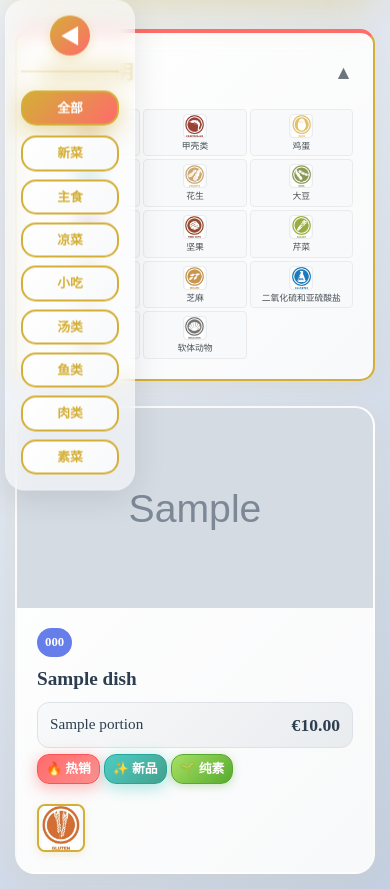
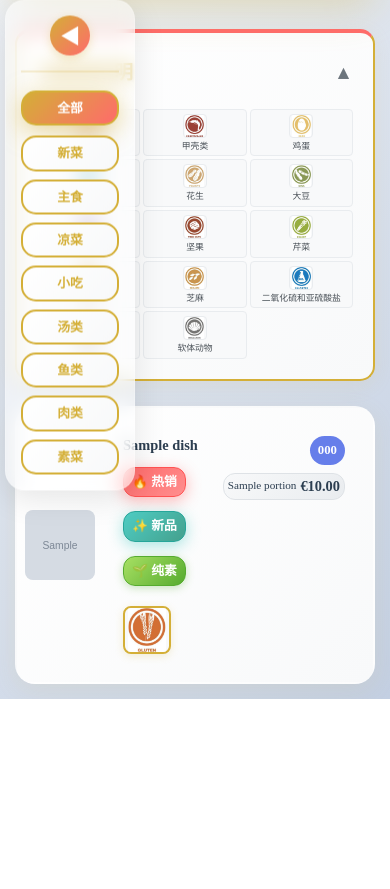
Before and after one commit to chenyk320/menu, a Flask app: page / in a window 390 px wide. Shown: the part 177-1066 px from the top of the page. After the commit the page ends 876 px from the top, so only its background shows below. Run offline with Flask 3, Linux system fonts and the light colour scheme; data comes from the database, SQL or seed files in the repository; tables that the repository leaves empty hold one stand-in row (values such as "Sample post"); grey boxes marked "Sample" are stand-in pictures.

Commit message:
优化手机端菜品显示和意大利语文本显示
- 手机端布局优化：一页显示6个菜品（原来2个）
- 减少图片面积：80x80px（原来200px高度）
- 横向布局：图片+内容+价格，价格显示在右侧
- 移除意大利语文本行数限制，支持完整显示
- 菜品序号移动到价格上面的右上角
- 优化文本换行和连字符处理
- 紧凑间距设计，提升用户体验

```diff
--- a/static/css/style.css
+++ b/static/css/style.css
@@ -391,6 +391,170 @@ body {
     gap: 25px;
 }
 
+/* 手机端优化：紧凑布局，一页显示更多菜品 */
+@media (max-width: 768px) {
+    .dishes-grid {
+        grid-template-columns: 1fr;
+        gap: 12px;
+    }
+
+    .dish-card {
+        display: flex;
+        flex-direction: row;
+        align-items: center;
+        padding: 12px;
+        border-radius: 12px;
+        min-height: 80px;
+    }
+
+    .dish-image {
+        width: 80px;
+        height: 80px;
+        border-radius: 8px;
+        flex-shrink: 0;
+        margin-right: 12px;
+    }
+
+    .dish-content {
+        flex: 1;
+        padding: 0;
+        display: flex;
+        flex-direction: row;
+        justify-content: space-between;
+        align-items: center;
+        min-height: 80px;
+    }
+
+    .dish-info {
+        flex: 1;
+        display: flex;
+        flex-direction: column;
+        justify-content: space-between;
+        min-height: 80px;
+    }
+
+.dish-price-section {
+    flex-shrink: 0;
+    margin-left: 8px;
+    display: flex;
+    flex-direction: column;
+    justify-content: center;
+    align-items: flex-end;
+}
+
+.dish-number {
+    background: #667eea;
+    color: white;
+    padding: 4px 8px;
+    border-radius: 15px;
+    font-size: 0.8rem;
+    font-weight: 600;
+    margin-bottom: 8px;
+    align-self: flex-end;
+}
+
+
+    .dish-name {
+        font-size: 1rem;
+        margin-bottom: 4px;
+        line-height: 1.2;
+        /* 允许文本完整显示，不限制行数 */
+        word-break: break-word;
+        hyphens: auto;
+    }
+
+    .dish-description {
+        font-size: 0.8rem;
+        margin-bottom: 6px;
+        line-height: 1.3;
+        /* 允许文本完整显示，不限制行数 */
+        word-break: break-word;
+        hyphens: auto;
+    }
+
+    /* 价格显示在右侧 */
+    .dish-price {
+        font-size: 1.1rem;
+        font-weight: 700;
+        color: #e74c3c;
+        text-align: right;
+        margin: 0;
+    }
+
+    .dish-portions {
+        margin: 0;
+    }
+
+    .portion-item {
+        padding: 2px 6px;
+        margin-bottom: 1px;
+        font-size: 0.8rem;
+        display: flex;
+        justify-content: space-between;
+        align-items: center;
+        min-width: 80px;
+    }
+
+    .portion-name {
+        font-size: 0.75rem;
+        margin-right: 4px;
+    }
+
+    .portion-price {
+        font-size: 0.9rem;
+        font-weight: 700;
+        color: #e74c3c;
+    }
+
+    /* 调整标识位置 */
+    .dish-badges {
+        margin-top: 4px;
+        display: flex;
+        flex-wrap: wrap;
+        gap: 4px;
+    }
+
+    .popular-badge,
+    .new-badge,
+    .vegan-badge,
+    .surgelato-badge {
+        font-size: 0.65rem;
+        padding: 2px 4px;
+        margin: 0;
+        display: inline-block;
+    }
+
+    /* 过敏源图标调整 */
+    .dish-allergens {
+        margin-top: 4px;
+        gap: 4px;
+    }
+
+    .allergen-badge {
+        width: 24px;
+        height: 24px;
+        border-radius: 4px;
+    }
+
+    /* 无图片时的样式调整 */
+    .dish-image.no-image {
+        background: linear-gradient(135deg, #f8f9fa 0%, #e9ecef 100%);
+        border: 1px dashed #dee2e6;
+        display: flex;
+        align-items: center;
+        justify-content: center;
+    }
+
+    .no-image-icon {
+        font-size: 1.5rem;
+        margin-bottom: 2px;
+    }
+
+    .no-image-text {
+        font-size: 0.7rem;
+    }
+}
+
 .dish-card {
     background: linear-gradient(135deg, #fff 0%, #f8f9fa 100%);
     border-radius: 20px;
@@ -550,13 +714,20 @@ body {
 
 .dish-content {
     padding: 20px;
+    position: relative;
 }
 
-.dish-header {
+.dish-info {
+    margin-right: 120px; /* 为右上角的价格区域留出空间 */
+}
+
+.dish-price-section {
+    position: absolute;
+    top: 20px;
+    right: 20px;
     display: flex;
-    justify-content: space-between;
-    align-items: flex-start;
-    margin-bottom: 10px;
+    flex-direction: column;
+    align-items: flex-end;
 }
 
 .dish-number {
@@ -566,17 +737,20 @@ body {
     border-radius: 15px;
     font-size: 0.8rem;
     font-weight: 600;
+    margin-bottom: 8px;
+    align-self: flex-end;
 }
 
 .dish-price {
     font-size: 1.3rem;
     font-weight: 700;
     color: #e74c3c;
+    margin: 0; /* 移除默认margin，因为现在在price-section中 */
 }
 
 /* 分量价格样式 */
 .dish-portions {
-    margin-top: 10px;
+    margin: 0; /* 移除默认margin，因为现在在price-section中 */
 }
 
 .portion-item {
@@ -686,6 +860,9 @@ body {
     color: #2c3e50;
     margin-bottom: 8px;
     line-height: 1.3;
+    /* 允许文本完整显示，不限制行数 */
+    word-break: break-word;
+    hyphens: auto;
 }
 
 .dish-description {
@@ -693,6 +870,9 @@ body {
     font-size: 0.95rem;
     margin-bottom: 15px;
     line-height: 1.4;
+    /* 允许文本完整显示，不限制行数 */
+    word-break: break-word;
+    hyphens: auto;
 }
 
 .surgelato-badge {
@@ -769,11 +949,6 @@ body {
         font-size: 2rem;
     }
 
-    .dishes-grid {
-        grid-template-columns: 1fr;
-        gap: 20px;
-    }
-
     .category-nav {
         flex-direction: column;
         gap: 8px;
@@ -833,11 +1008,6 @@ body {
         border-bottom: none;
     }
 
-    .dishes-grid {
-        grid-template-columns: 1fr;
-        gap: 20px;
-    }
-
     .allergen-grid {
         grid-template-columns: repeat(3, 1fr);
         gap: 3px;
@@ -857,10 +1027,55 @@ body {
         font-size: 0.55rem;
     }
 
-    .dish-header {
-        flex-direction: column;
-        align-items: flex-start;
-        gap: 10px;
+    /* 进一步优化小屏幕的菜品布局 */
+    .dish-card {
+        padding: 8px;
+        min-height: 70px;
+    }
+
+    .dish-image {
+        width: 70px;
+        height: 70px;
+        margin-right: 8px;
+    }
+
+    .dish-content {
+        min-height: 70px;
+    }
+
+    .dish-info {
+        min-height: 70px;
+    }
+
+    .dish-name {
+        font-size: 0.9rem;
+        /* 允许文本完整显示，不限制行数 */
+        word-break: break-word;
+        hyphens: auto;
+    }
+
+    .dish-description {
+        font-size: 0.75rem;
+        /* 允许文本完整显示，不限制行数 */
+        word-break: break-word;
+        hyphens: auto;
+    }
+
+    .dish-price {
+        font-size: 1rem;
+    }
+
+    .portion-price {
+        font-size: 0.9rem;
+    }
+
+    .portion-item {
+        min-width: 70px;
+        padding: 1px 4px;
+    }
+
+    .portion-name {
+        font-size: 0.7rem;
     }
 }
 
--- a/static/js/menu.js
+++ b/static/js/menu.js
@@ -315,17 +315,21 @@ function createDishCard(dish) {
     card.innerHTML = `
         ${imageHtml}
         <div class="dish-content">
-            <div class="dish-header">
+            <div class="dish-info">
+                <h3 class="dish-name">${dish[`name_${currentLanguage}`]}</h3>
+                ${dish.description_it && currentLanguage === 'it' ? `<p class="dish-description">${dish.description_it}</p>` : ''}
+                <div class="dish-badges">
+                    ${popularBadge}
+                    ${newBadge}
+                    ${veganBadge}
+                    ${surgelatoBadge}
+                </div>
+                ${dish.allergens.length > 0 ? `<div class="dish-allergens">${allergenBadges}</div>` : ''}
+            </div>
+            <div class="dish-price-section">
                 <span class="dish-number">${dish.dish_number}</span>
+                ${priceHtml}
             </div>
-            <h3 class="dish-name">${dish[`name_${currentLanguage}`]}</h3>
-            ${dish.description_it && currentLanguage === 'it' ? `<p class="dish-description">${dish.description_it}</p>` : ''}
-            ${priceHtml}
-            ${popularBadge}
-            ${newBadge}
-            ${veganBadge}
-            ${surgelatoBadge}
-            ${dish.allergens.length > 0 ? `<div class="dish-allergens">${allergenBadges}</div>` : ''}
         </div>
     `;
 
```
